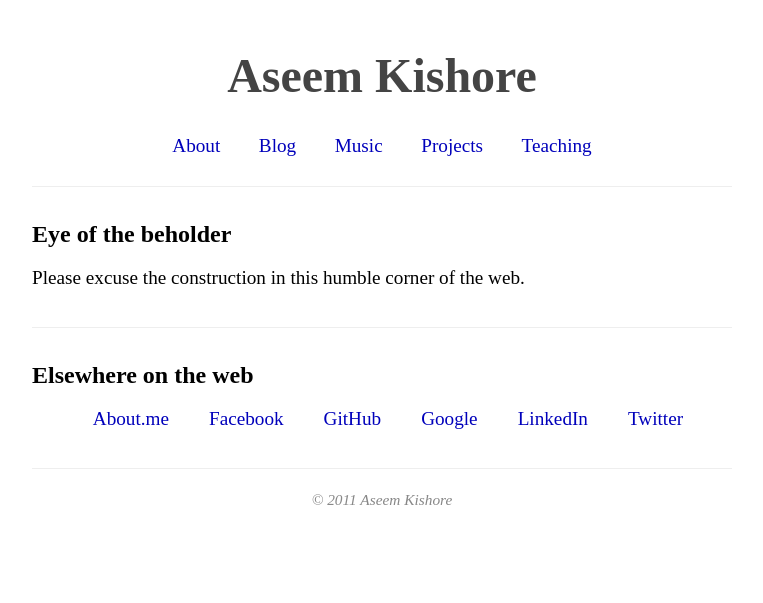
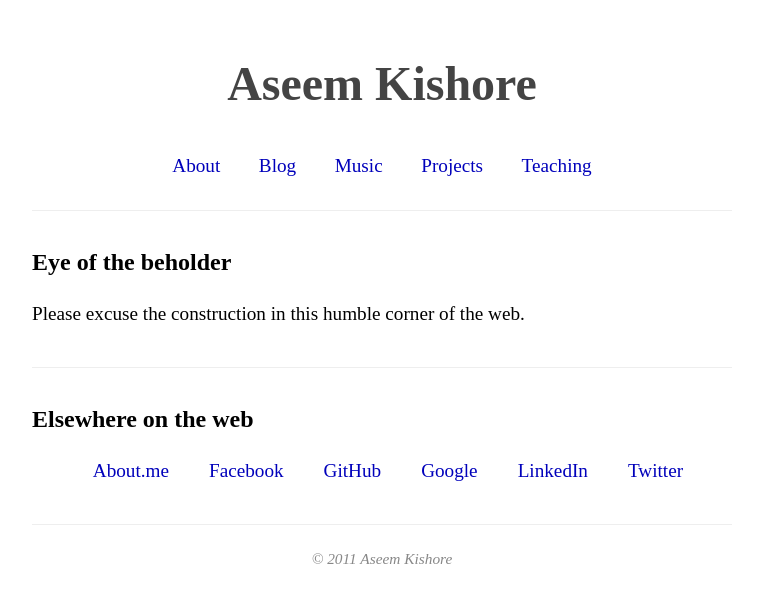
Before and after one commit to aseemk/aseemk.com, a PHP site: page /about.php in a window 1280 px wide. Shown: the top 603 px of the page, without its empty margins (10-773 px from the left). Run offline with PHP 8.4, Linux system fonts and the light colour scheme; data that the repository does not hold is empty.

Commit message:
WIP: Add line-height of 1.5 to everything.

```diff
--- a/styles/common.less.css
+++ b/styles/common.less.css
@@ -35,6 +35,7 @@ body {
     font-size: 120%;
     -ms-text-size-adjust: none;
     -webkit-text-size-adjust: none;
+    line-height: 1.5;
 }
 
 a, a:visited {
```
